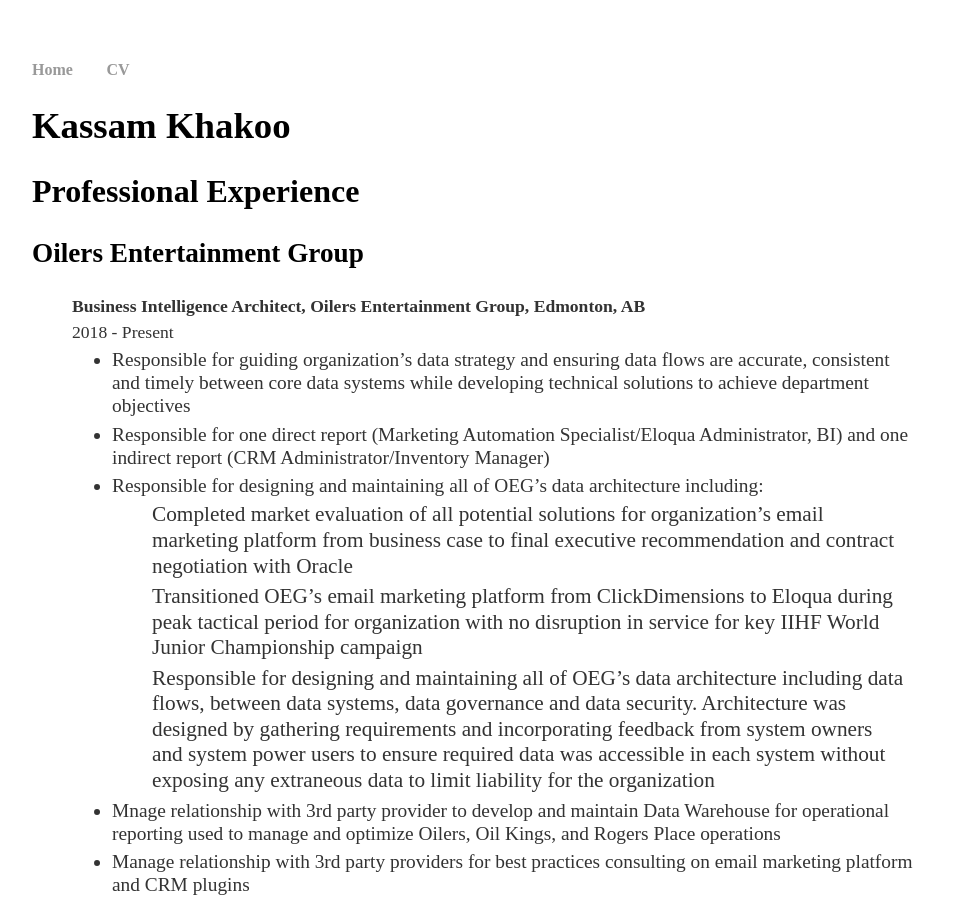
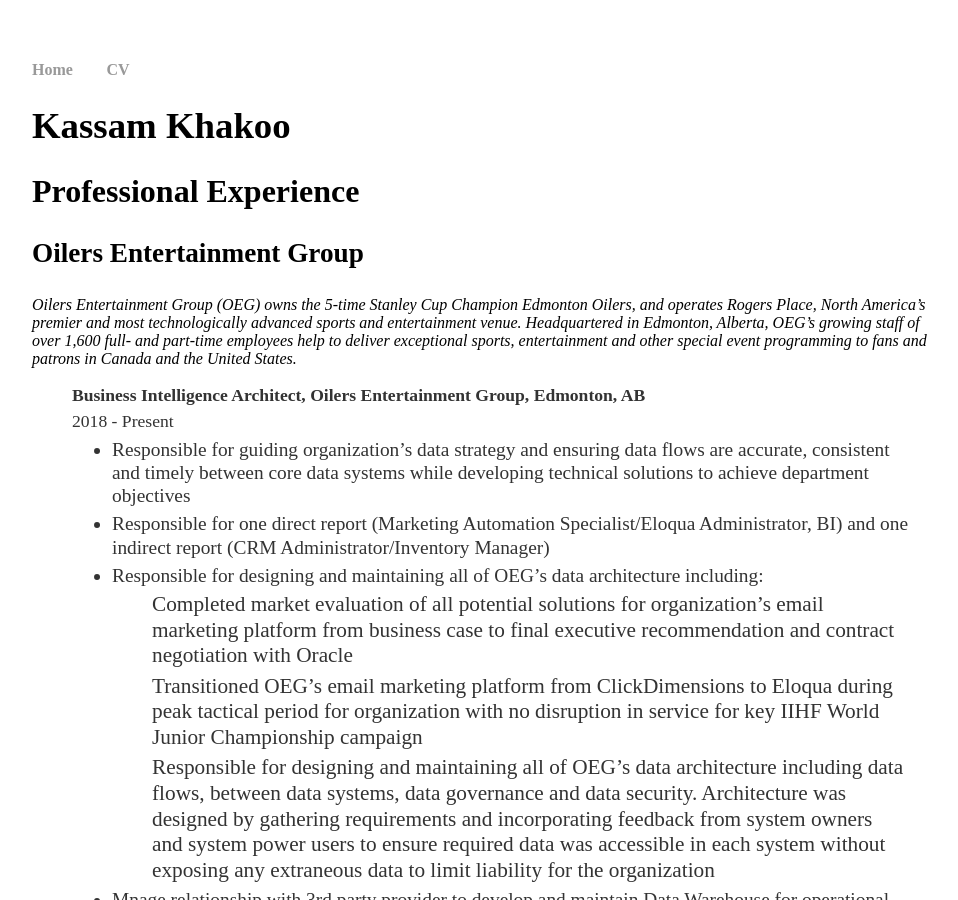
Before and after one commit to kassamkhakoo/kassamkhakoo.github.io, a Jekyll site: the page built from cv/index.html, in a window 1280 px wide and 900 px high. Shown: the whole window, without its empty margins (160-1118 px from the left). Built offline with Jekyll 4.4.1, drawn with Linux system fonts in a browser that asks for light colours; some web fonts are replaced.

Commit message:
Update index.html

```diff
--- a/cv/index.html
+++ b/cv/index.html
@@ -6,6 +6,7 @@
 	<h1>Kassam Khakoo</h1>
   <h2>Professional Experience</h2>
 	<h3>Oilers Entertainment Group</h3>
+	<em>Oilers Entertainment Group (OEG) owns the 5-time Stanley Cup Champion Edmonton Oilers, and operates Rogers Place, North America’s premier and most technologically advanced sports and entertainment venue. Headquartered in Edmonton, Alberta, OEG’s growing staff of over 1,600 full- and part-time employees help to deliver exceptional sports, entertainment and other special event programming to fans and patrons in Canada and the United States.</em>
 	<ul>
 		<li> <b>Business Intelligence Architect, Oilers Entertainment Group, Edmonton, AB</b></li>
 	  	2018 - Present
```
